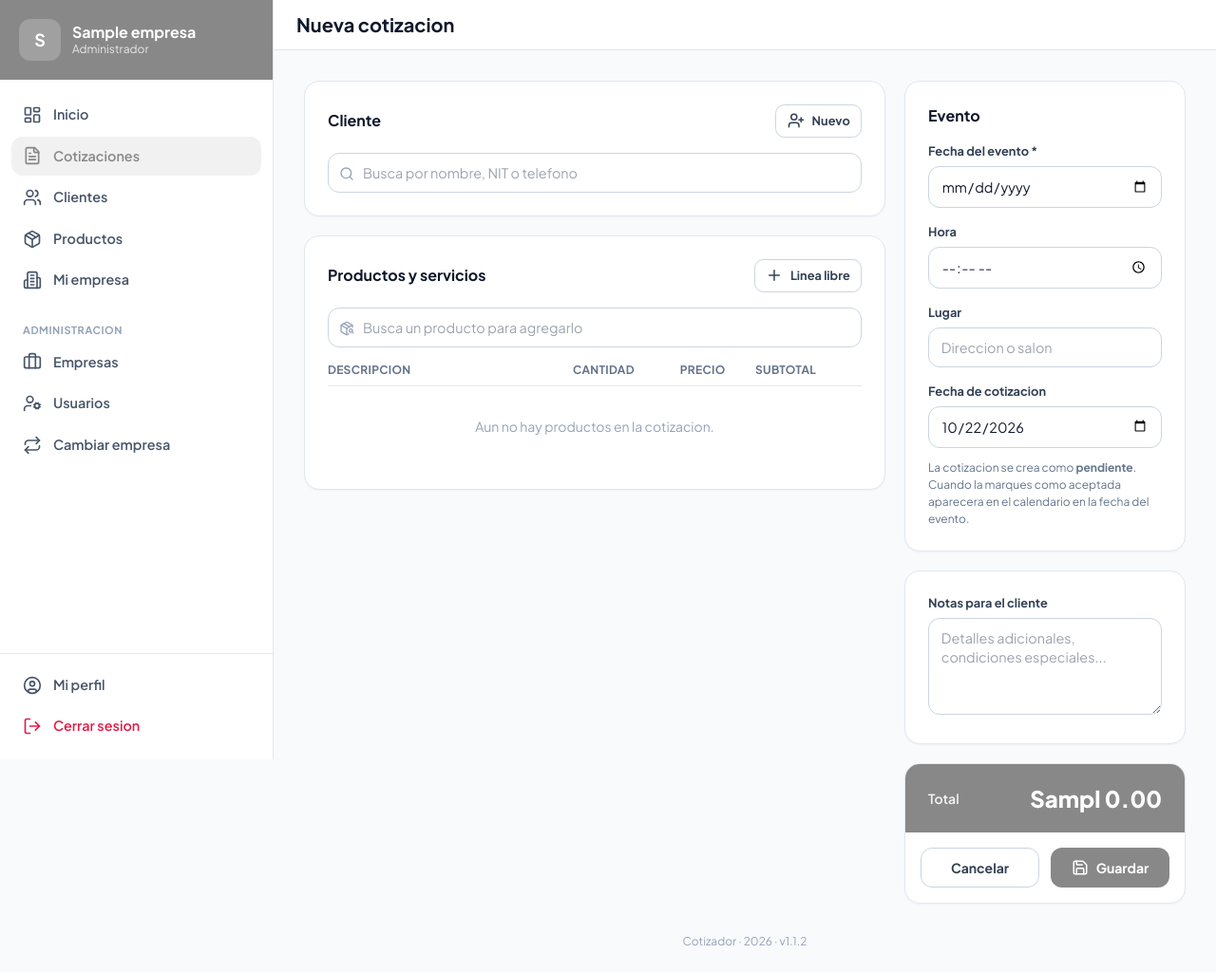
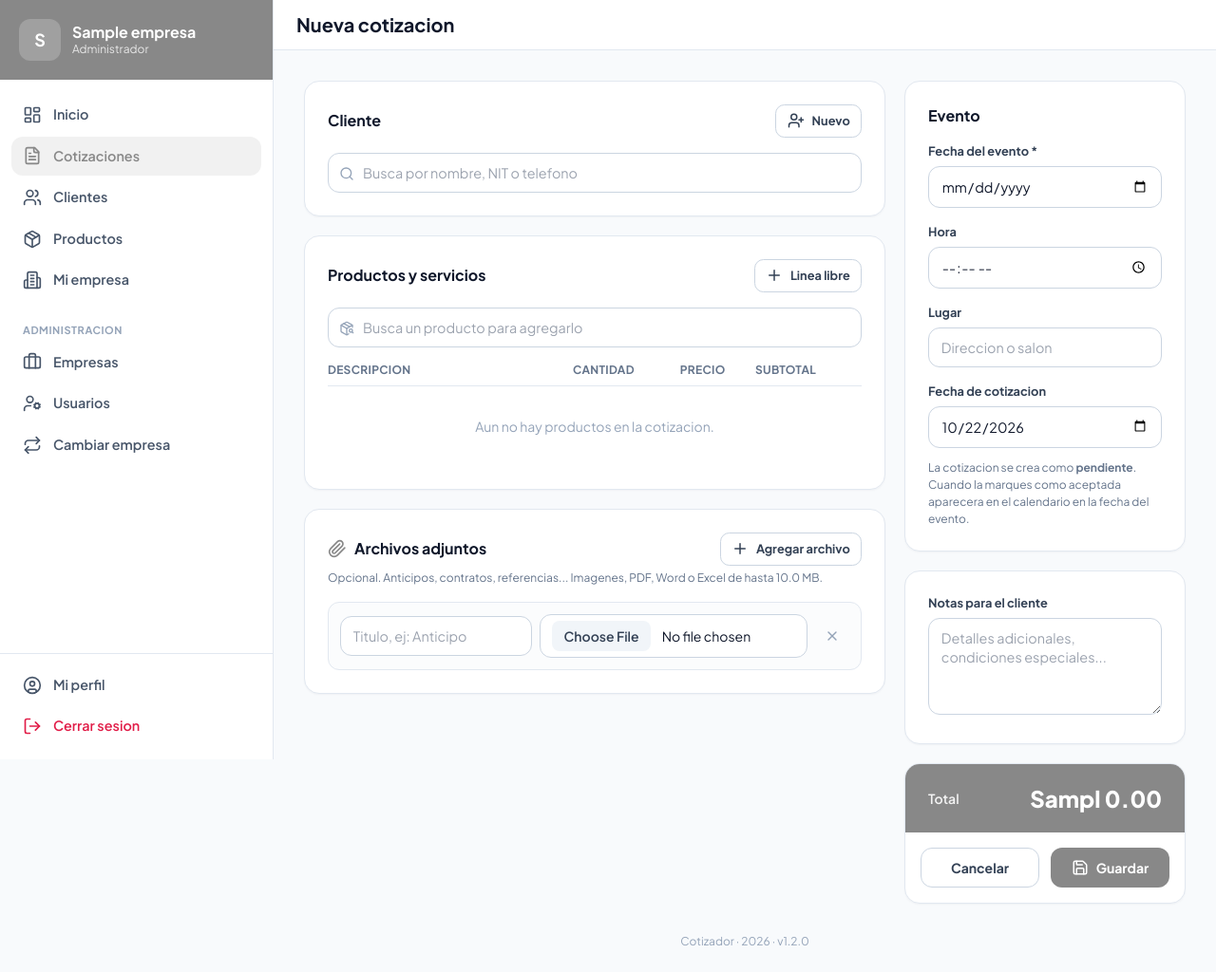
Before and after one commit to edwinmaz1997/CALENDARIO, a PHP site: page /cotizacion_form.php in a window 1280 px wide. Shown: the whole page at 95% size. Run offline with PHP 8.4, Linux system fonts and the light colour scheme; the visitor is signed in with stand-in values (Sample User, id 1); data comes from the database, SQL or seed files in the repository; tables that the repository leaves empty hold one stand-in row (values such as "Sample post").

Commit message:
Adjuntos desde el formulario de cotizacion
- Seccion de archivos adjuntos (titulo + archivo, varias filas) al crear o editar una cotizacion
- Lista de adjuntos existentes en la edicion
- Accesos directos a adjuntos desde la lista y la vista de la cotizacion

Co-Authored-By: Claude Opus 5.5 <noreply@anthropic.com>
Claude-Session: https://claude.ai/code/session_013ySSMVWPsANaPU2nngGTZD

```diff
--- a/assets/js/cotizacion.js
+++ b/assets/js/cotizacion.js
@@ -168,12 +168,40 @@
   D.lineas.forEach(function (l) { agregarLinea(l); });
   recalcular();
 
+  /* ================= Adjuntos ================= */
+  var adjCont = $('#adj-filas'), adjTpl = $('#tpl-adj');
+  function agregarAdj() {
+    var frag = adjTpl.content.cloneNode(true);
+    adjCont.appendChild(frag); iconos();
+    var filas = adjCont.querySelectorAll('.adj-fila');
+    return filas[filas.length - 1];
+  }
+  if (adjCont && adjTpl) {
+    agregarAdj();
+    $('#btn-adj-mas').addEventListener('click', function () { $('input', agregarAdj()).focus(); });
+    adjCont.addEventListener('click', function (ev) {
+      var b = ev.target.closest('[data-quitar-adj]'); if (!b) return;
+      b.closest('.adj-fila').remove();
+      if (!adjCont.querySelector('.adj-fila')) agregarAdj();
+    });
+    // Si eligen archivo sin titulo, sugerir el nombre del archivo
+    adjCont.addEventListener('change', function (ev) {
+      if (!ev.target.matches('input[type=file]')) return;
+      var fila = ev.target.closest('.adj-fila'), t = fila.querySelector('[name="adj_titulo[]"]');
+      if (ev.target.files[0] && !t.value) t.placeholder = 'Titulo para ' + ev.target.files[0].name;
+    });
+  }
+
   /* Validacion antes de enviar */
   var form = $('#form-cot'), enviando = false;
   form.addEventListener('submit', function (ev) {
     if (enviando) { ev.preventDefault(); return; }
     if (!hidCliente.value) { ev.preventDefault(); alert('Selecciona o crea un cliente.'); inCliente.focus(); return; }
     if (!cont.querySelector('.linea-item')) { ev.preventDefault(); alert('Agrega al menos un producto o servicio.'); return; }
+    var sinTitulo = Array.prototype.filter.call(document.querySelectorAll('.adj-fila'), function (f) {
+      return f.querySelector('input[type=file]').files.length && !f.querySelector('[name="adj_titulo[]"]').value.trim();
+    });
+    if (sinTitulo.length) { ev.preventDefault(); alert('Escribe el titulo de cada archivo adjunto (ej: Anticipo).'); sinTitulo[0].querySelector('[name="adj_titulo[]"]').focus(); return; }
     enviando = true;
     Array.prototype.forEach.call(form.querySelectorAll('[type=submit]'), function (b) { b.disabled = true; });
   });
--- a/cotizacion_form.php
+++ b/cotizacion_form.php
@@ -1,5 +1,6 @@
 <?php
 require __DIR__ . '/includes/bootstrap.php';
+require __DIR__ . '/includes/adjuntos.php';
 require_empresa();
 
 $eid = empresa_id();
@@ -30,6 +31,10 @@ if ($id) {
 
 /* ---------- Guardar ---------- */
 if (is_post()) {
+    if (empty($_POST) && (int)($_SERVER['CONTENT_LENGTH'] ?? 0) > 0) {
+        flash('error', 'Los archivos superan el limite de subida del servidor (' . ini_get('post_max_size') . '). Intenta con archivos mas livianos.');
+        redirect('cotizacion_form.php' . ($id ? '?id=' . $id : ''));
+    }
     csrf_check();
     $cot['cliente_id']   = input_int('cliente_id') ?: null;
     $cot['fecha']        = input('fecha');
@@ -128,6 +133,16 @@ if (is_post()) {
             }
             $pdo->commit();
             flash('ok', $cot['id'] ? 'Cotizacion actualizada.' : 'Cotizacion creada como pendiente.');
+            // Adjuntos agregados en el formulario
+            if (!empty($_FILES['adj_archivo']['name']) && array_filter((array)$_FILES['adj_archivo']['name'])) {
+                list($nAdj, $errAdj) = subir_adjuntos('adj_archivo', $id, $eid, $_POST['adj_titulo'] ?? [], $u['id']);
+                if ($nAdj) {
+                    flash('ok', $nAdj === 1 ? 'Se adjunto 1 archivo.' : 'Se adjuntaron ' . $nAdj . ' archivos.');
+                }
+                foreach ($errAdj as $er) {
+                    flash('error', $er);
+                }
+            }
             redirect('cotizacion_ver.php?id=' . $id);
         } catch (Exception $ex) {
             if ($pdo->inTransaction()) {
@@ -142,6 +157,7 @@ if (is_post()) {
 }
 
 /* ---------- Datos para el formulario ---------- */
+$adjuntosExistentes = $cot['id'] ? db_all('SELECT id, titulo, nombre_original, mime FROM cotizacion_adjuntos WHERE cotizacion_id = ? ORDER BY id', [$cot['id']]) : [];
 $clientes = db_all('SELECT id, nombre, nit, telefono FROM clientes WHERE empresa_id = ? AND (activo = 1 OR id = ?) ORDER BY nombre', [$eid, (int)$cot['cliente_id']]);
 $productos = db_all('SELECT id, codigo, nombre, descripcion, unidad, precio FROM productos WHERE empresa_id = ? AND activo = 1 ORDER BY nombre', [$eid]);
 foreach ($productos as &$p) {
@@ -170,7 +186,7 @@ $jsonFlags = JSON_HEX_TAG | JSON_HEX_AMP | JSON_HEX_APOS | JSON_HEX_QUOT | JSON_
   </div>
 <?php endif; ?>
 
-<form method="post" id="form-cot" class="grid gap-5 pb-24 lg:grid-cols-3 lg:pb-0" data-sin-bloqueo>
+<form method="post" id="form-cot" enctype="multipart/form-data" class="grid gap-5 pb-24 lg:grid-cols-3 lg:pb-0" data-sin-bloqueo>
   <?= csrf_field() ?>
   <?php if ($cot['id']): ?><input type="hidden" name="id" value="<?= (int)$cot['id'] ?>"><?php endif; ?>
 
@@ -222,6 +238,32 @@ $jsonFlags = JSON_HEX_TAG | JSON_HEX_AMP | JSON_HEX_APOS | JSON_HEX_QUOT | JSON_
       </div>
       <div id="lineas" class="divide-y divide-slate-100"></div>
       <p id="lineas-vacio" class="py-8 text-center text-sm text-slate-400">Aun no hay productos en la cotizacion.</p>
+    </section>
+    <section class="card p-5 sm:p-6">
+      <div class="mb-1 flex flex-wrap items-center justify-between gap-3">
+        <h2 class="flex items-center gap-2 text-base font-bold text-slate-900"><i data-lucide="paperclip" class="h-5 w-5 texto-marca"></i>Archivos adjuntos</h2>
+        <button type="button" class="btn btn-claro btn-sm" id="btn-adj-mas"><i data-lucide="plus"></i>Agregar archivo</button>
+      </div>
+      <p class="ayuda mb-4">Opcional. Anticipos, contratos, referencias... Imagenes, PDF, Word o Excel de hasta <?= e(tamano_legible($GLOBALS['CONFIG']['app']['adjunto_max'] ?? 10485760)) ?>.</p>
+      <datalist id="titulos-adjunto">
+        <?php foreach (adjuntos_titulos_sugeridos() as $t): ?><option value="<?= e($t) ?>"><?php endforeach; ?>
+      </datalist>
+      <div id="adj-filas" class="space-y-3"></div>
+      <?php if (!empty($adjuntosExistentes)): ?>
+        <div class="mt-4 border-t border-slate-100 pt-4">
+          <p class="mb-2 text-xs font-bold uppercase tracking-wide text-slate-500">Ya adjuntos</p>
+          <ul class="space-y-1.5 text-sm">
+            <?php foreach ($adjuntosExistentes as $a): ?>
+              <li class="flex items-center gap-2">
+                <i data-lucide="<?= adjunto_icono($a['mime']) ?>" class="h-4 w-4 shrink-0 text-slate-400"></i>
+                <a href="adjunto.php?id=<?= (int)$a['id'] ?>" target="_blank" class="truncate font-semibold text-slate-800 hover:underline"><?= e($a['titulo']) ?></a>
+                <span class="truncate text-xs text-slate-400"><?= e($a['nombre_original']) ?></span>
+              </li>
+            <?php endforeach; ?>
+          </ul>
+          <a href="cotizacion_ver.php?id=<?= (int)$cot['id'] ?>#adjuntos" class="mt-2 inline-block text-xs font-semibold texto-marca hover:underline">Administrar adjuntos</a>
+        </div>
+      <?php endif; ?>
     </section>
   </div>
 
@@ -276,6 +318,15 @@ $jsonFlags = JSON_HEX_TAG | JSON_HEX_AMP | JSON_HEX_APOS | JSON_HEX_QUOT | JSON_
     </div>
   </div>
 </form>
+
+<!-- Plantilla de adjunto -->
+<template id="tpl-adj">
+  <div class="adj-fila grid gap-2 rounded-xl border border-slate-200 bg-slate-50/60 p-3 sm:grid-cols-[minmax(0,1fr)_minmax(0,1.4fr)_auto] sm:items-center">
+    <input class="input bg-white" name="adj_titulo[]" list="titulos-adjunto" maxlength="150" placeholder="Titulo, ej: Anticipo">
+    <input class="input bg-white py-1.5 text-sm file:mr-3 file:rounded-lg file:border-0 file:bg-slate-100 file:px-3 file:py-1.5 file:text-sm file:font-semibold file:text-slate-700" type="file" name="adj_archivo[]" accept="image/*,.pdf,.doc,.docx,.xls,.xlsx,.heic">
+    <button type="button" class="justify-self-end rounded-lg p-2.5 text-slate-400 hover:bg-rose-50 hover:text-rose-600" data-quitar-adj aria-label="Quitar"><i data-lucide="x" class="h-4 w-4"></i></button>
+  </div>
+</template>
 
 <!-- Plantilla de linea -->
 <template id="tpl-linea">
--- a/cotizacion_ver.php
+++ b/cotizacion_ver.php
@@ -250,6 +250,7 @@ require __DIR__ . '/includes/header.php';
       <?php if ($cot['estado'] === 'pendiente'): ?>
         <a href="cotizacion_form.php?id=<?= (int)$id ?>" class="btn btn-claro w-full"><i data-lucide="pencil"></i>Editar</a>
       <?php endif; ?>
+      <a href="#adjuntos" class="btn btn-claro w-full"><i data-lucide="paperclip"></i>Adjuntos (<?= count($adjuntos) ?>)</a>
       <form method="post"><?= csrf_field() ?><input type="hidden" name="accion" value="duplicar">
         <button class="btn btn-claro w-full"><i data-lucide="copy"></i>Duplicar</button>
       </form>
--- a/cotizaciones.php
+++ b/cotizaciones.php
@@ -111,6 +111,7 @@ require __DIR__ . '/includes/header.php';
           <div class="flex justify-end gap-1.5">
             <a href="cotizacion_ver.php?id=<?= (int)$c['id'] ?>" class="btn btn-claro btn-sm btn-icono" title="Ver"><i data-lucide="eye"></i></a>
             <a href="cotizacion_pdf.php?id=<?= (int)$c['id'] ?>" target="_blank" class="btn btn-claro btn-sm btn-icono" title="PDF"><i data-lucide="file-down"></i></a>
+            <a href="cotizacion_ver.php?id=<?= (int)$c['id'] ?>#adjuntos" class="btn btn-claro btn-sm btn-icono" title="Adjuntos"><i data-lucide="paperclip"></i></a>
             <?php if ($c['estado'] === 'pendiente'): ?>
               <a href="cotizacion_form.php?id=<?= (int)$c['id'] ?>" class="btn btn-claro btn-sm btn-icono" title="Editar"><i data-lucide="pencil"></i></a>
             <?php endif; ?>
--- a/includes/adjuntos.php
+++ b/includes/adjuntos.php
@@ -86,6 +86,11 @@ function subir_adjuntos($campo, $cotizacionId, $empresaId, $titulo, $usuarioId)
             continue;
         }
         $nombre = basename((string)$f['name'][$i]);
+        // $titulo puede ser un texto para todos o un arreglo con un titulo por archivo
+        $tituloLinea = is_array($titulo) ? trim((string)($titulo[$i] ?? '')) : (string)$titulo;
+        if ($tituloLinea === '') {
+            $tituloLinea = 'Adjunto';
+        }
         if ($f['error'][$i] === UPLOAD_ERR_INI_SIZE || $f['error'][$i] === UPLOAD_ERR_FORM_SIZE) {
             $errores[] = $nombre . ': supera el tamano permitido por el servidor.';
             continue;
@@ -119,7 +124,7 @@ function subir_adjuntos($campo, $cotizacionId, $empresaId, $titulo, $usuarioId)
         }
         $mimeGuardado = $mime === 'application/octet-stream' || $mime === 'application/zip' ? $tipos[$ext][0] : $mime;
         db_exec('INSERT INTO cotizacion_adjuntos (cotizacion_id, titulo, archivo, nombre_original, mime, tamano, usuario_id) VALUES (?, ?, ?, ?, ?, ?, ?)', [
-            $cotizacionId, mb_substr($titulo, 0, 150), $archivo, mb_substr($nombre, 0, 255), $mimeGuardado, (int)$f['size'][$i], $usuarioId,
+            $cotizacionId, mb_substr($tituloLinea, 0, 150), $archivo, mb_substr($nombre, 0, 255), $mimeGuardado, (int)$f['size'][$i], $usuarioId,
         ]);
         $guardados++;
     }
--- a/includes/bootstrap.php
+++ b/includes/bootstrap.php
@@ -3,7 +3,7 @@
  * Punto de arranque comun: configuracion, sesion, conexion y utilidades.
  */
 define('APP_ROOT', dirname(__DIR__));
-define('ASSET_V', '1.1.2');
+define('ASSET_V', '1.2.0');
 
 $configFile = APP_ROOT . '/config/config.php';
 if (!is_file($configFile)) {
--- a/version.txt
+++ b/version.txt
@@ -1 +1 @@
-1.1.2
+1.2.0
```
Also changed, not shown: assets/css/tailwind.css.
